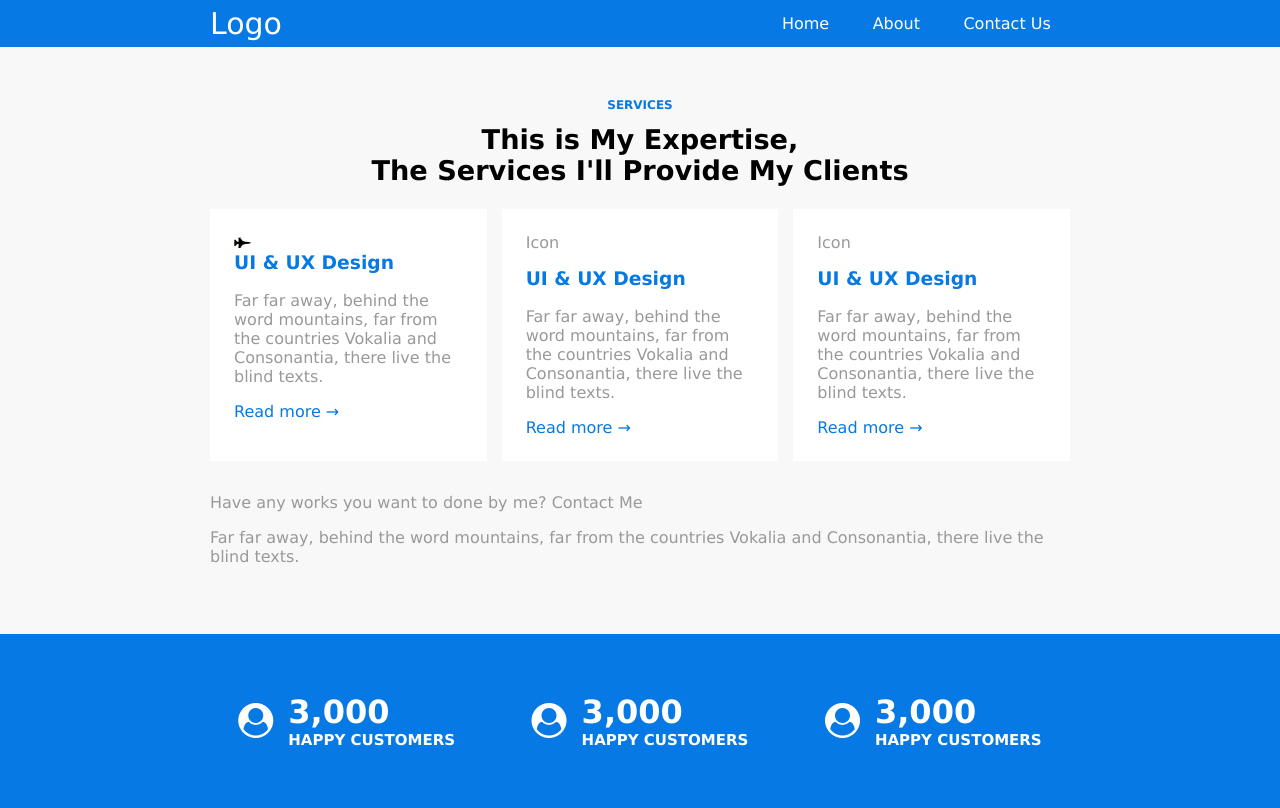
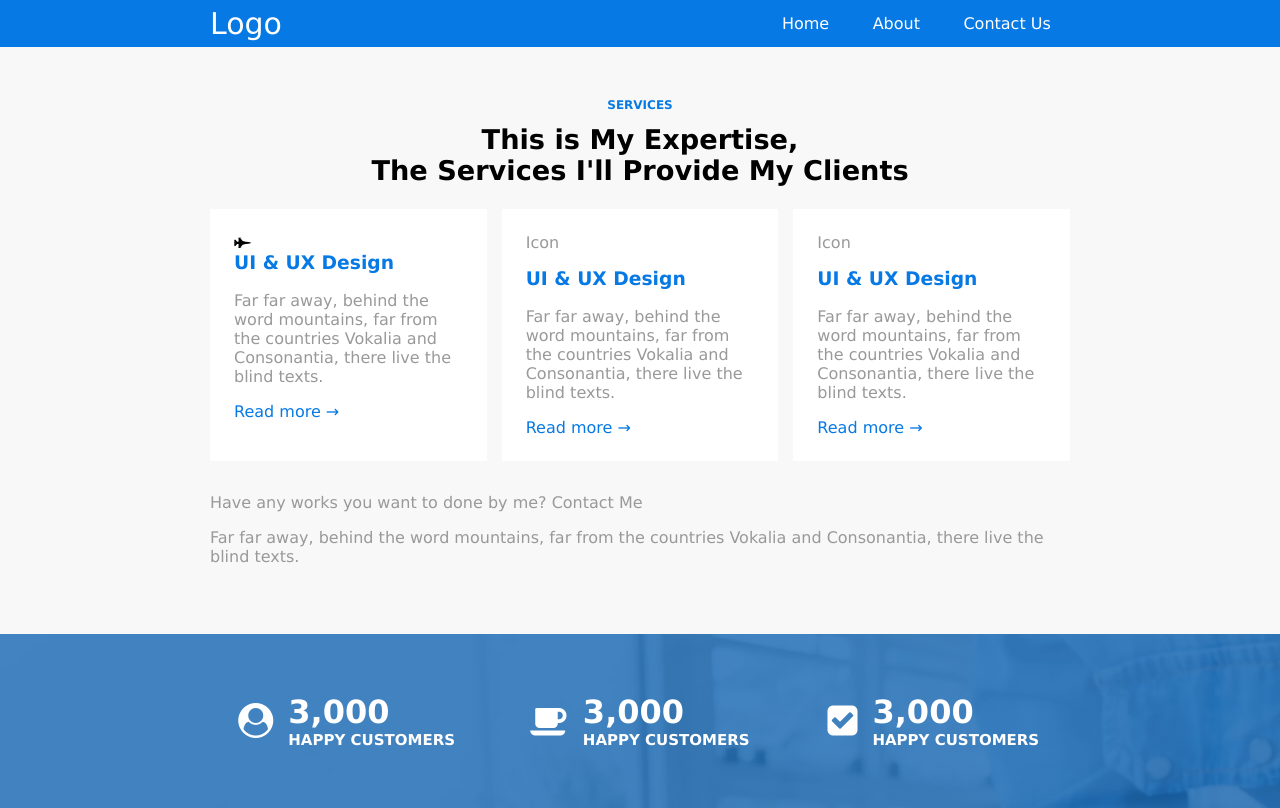
Before and after one commit to MariusCodeAcademy/HTML-10-flex-more, a plain HTML site: page pr1/index.html in a window 1280 px wide. Drawn offline with Linux system fonts and the light colour scheme.

Commit message:
linear gradient image

```diff
--- a/pr1/index.html
+++ b/pr1/index.html
@@ -82,7 +82,7 @@
       <!-- /TCard -->
       <!-- TCard -->
       <div class="t-card">
-        <p class="t-icon"><i class="fa fa-user-circle" aria-hidden="true"></i></p>
+        <p class="t-icon"><i class="fa fa-coffee" aria-hidden="true"></i></p>
         <div>
           <p class="t-number">3,000</p>
           <h3 class="t-title">Happy customers</h3>
@@ -91,7 +91,7 @@
       <!-- /TCard -->
       <!-- TCard -->
       <div class="t-card">
-        <p class="t-icon"><i class="fa fa-user-circle" aria-hidden="true"></i></p>
+        <p class="t-icon"><i class="fa fa-check-square" aria-hidden="true"></i></p>
         <div>
           <p class="t-number">3,000</p>
           <h3 class="t-title">Happy customers</h3>
--- a/pr1/style.css
+++ b/pr1/style.css
@@ -72,7 +72,10 @@ p {
 
 /* totals section ============================= */
 .totals-section {
-  background-color: #0779e4;
+  /* background-color: #0779e4;
+  background-image: url('./bg.webp'); */
+  background-image: linear-gradient(to right, #095eaec4, #095eaec4), url('./bg.webp');
+  background-size: cover;
   color: white;
 }
 
```
Also changed, not shown: pr1/bg.webp (added).
